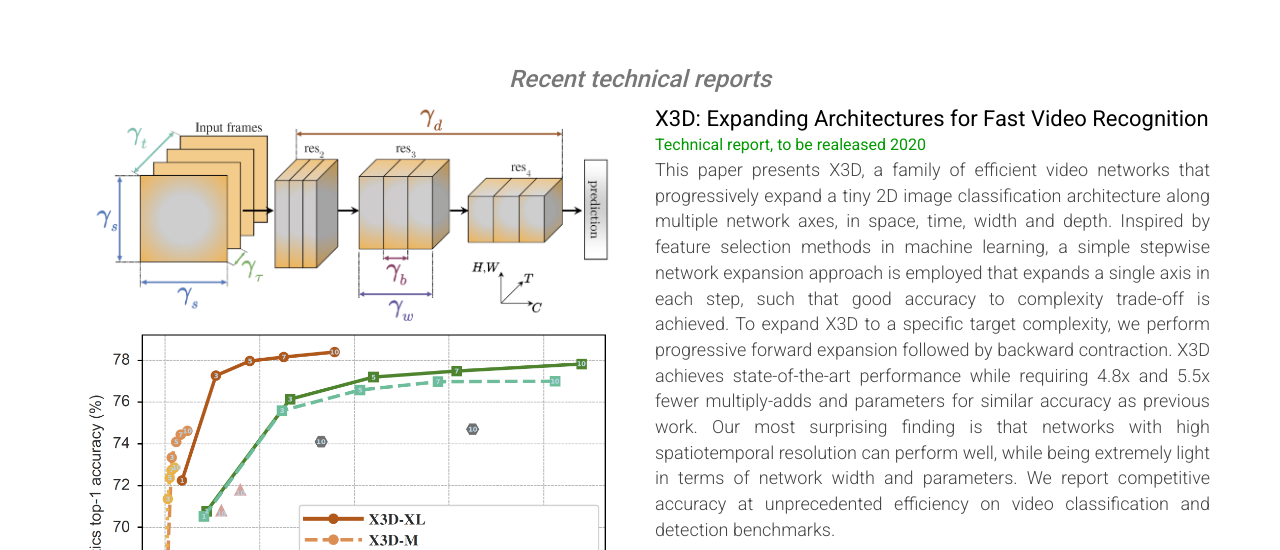
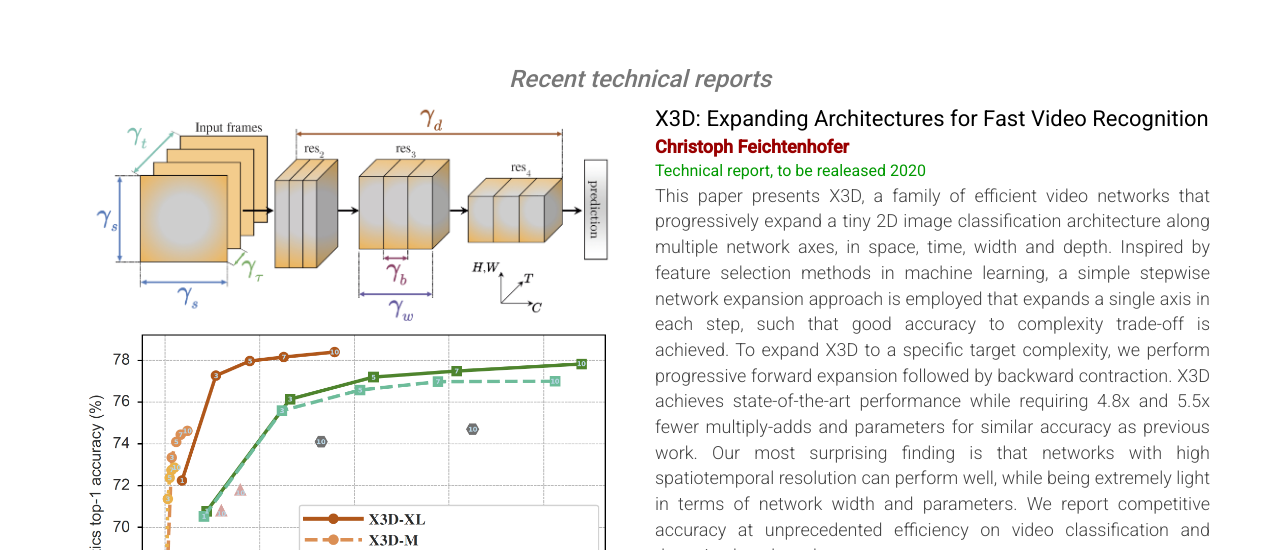
Before and after one commit to feichtenhofer/feichtenhofer.github.io, a plain HTML site: page index.html in a window 1280 px wide. Shown: the part 780-1330 px from the top of the page. Drawn offline with Linux system fonts and the light colour scheme.

Commit message:
Update index.html

```diff
--- a/index.html
+++ b/index.html
@@ -85,6 +85,7 @@
         <div class="col-md-6">
           <div class="pub">
             <div class="pubt">X3D: Expanding Architectures for Fast Video Recognition</div>
+            <div class="puba"> <b>Christoph Feichtenhofer</b></div>
                   <div class="pubv">Technical report, to be realeased 2020</div>
              <div class="pubd">
                This paper presents X3D, a family of efficient video networks that progressively expand a tiny 2D image classification architecture along multiple network axes, in space, time, width and depth. Inspired by feature selection methods in machine learning, a simple stepwise network expansion approach is employed that  expands a single axis in each step, such that good accuracy to complexity trade-off is achieved. To expand X3D to a specific target complexity, we perform progressive forward expansion followed by backward contraction. X3D achieves state-of-the-art performance while requiring 4.8x and 5.5x fewer multiply-adds and parameters for similar accuracy as previous work. Our most surprising finding is that networks with high spatiotemporal resolution can perform well, while being extremely light in terms of network width and  parameters. We report competitive accuracy at unprecedented efficiency on video classification and detection benchmarks.
```
